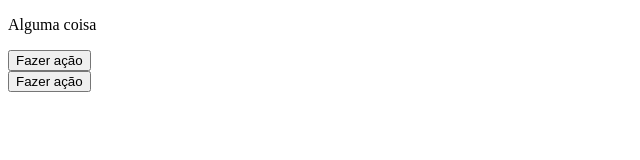
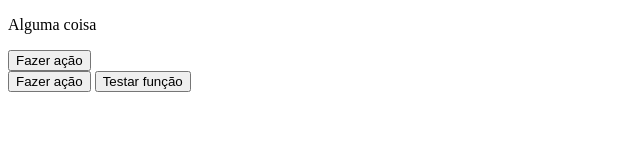
Before and after one commit to thiagoac/modulogit, a plain HTML site: page modulo-javascript-ini/teste.html in a window 1280 px wide. Shown: the whole page, without its empty margins (0-640 px from the left). Drawn offline with Linux system fonts and the light colour scheme.

Commit message:
Função

```diff
--- a/modulo-javascript-ini/teste.html
+++ b/modulo-javascript-ini/teste.html
@@ -15,6 +15,21 @@
 
     <button onclick="this.innerHTML = prompt('Nome do Botão');">Fazer ação</button>
 
+    <button onclick="fazerAcao()">Testar função</button>
+
+    <script>
+
+        function fazerAcao(){
+             var area = document.getElementById('area');
+             var texto = prompt('Digite o texto')
+
+             area.innerHTML = texto;
+
+        }
+
+
+    </script>
+
 
 </body>
 </html>
```
